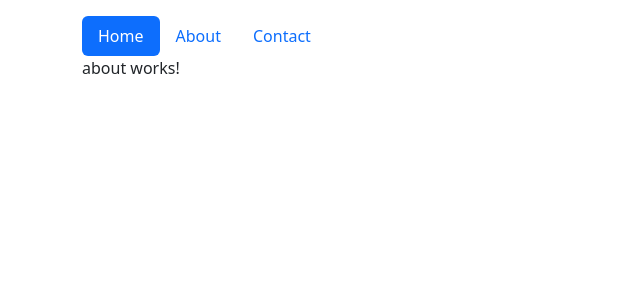
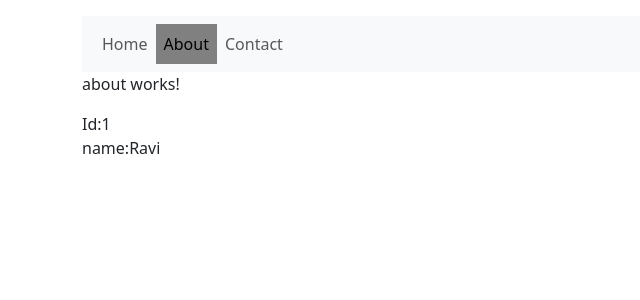
Before and after one commit to yawar2019/Student7am, an Angular app: page /about/1/Ravi in a window 1280 px wide. Shown: the top 300 px of the page, without its empty margins (0-640 px from the left). Built offline with nearby package versions, Linux system fonts and the light colour scheme.

Commit message:
updated routes

```diff
--- a/src/app/about/about.component.html
+++ b/src/app/about/about.component.html
@@ -1 +1,5 @@
 <p>about works!</p>
+
+
+<span>Id:</span>{{user.id}}<br>
+<span>name:</span>{{user.name}}<br>
--- a/src/app/about/about.component.ts
+++ b/src/app/about/about.component.ts
@@ -1,4 +1,5 @@
-import { Component } from '@angular/core';
+import { Component, OnInit } from '@angular/core';
+import { ActivatedRoute, Params } from '@angular/router';
 
 @Component({
   selector: 'app-about',
@@ -6,6 +7,32 @@
   templateUrl: './about.component.html',
   styleUrl: './about.component.css'
 })
-export class AboutComponent {
+export class AboutComponent implements OnInit{
+
+  user={
+    id:"",
+    name:""
+  }
+constructor(private route:ActivatedRoute)
+{
 
 }
+  ngOnInit(): void {
+
+    // this.user={
+    //   id:this.route.snapshot.params['id'],
+    //   name:this.route.snapshot.params['name']
+    // }
+
+    this.route.params.subscribe((data:Params)=>{
+      this.user={
+        id:data['id'],
+        name:data['name']
+      }
+    })
+
+
+  }
+
+
+}
--- a/src/app/layout/layout.component.css
+++ b/src/app/layout/layout.component.css
@@ -0,0 +1,5 @@
+.active
+{
+    background-color: gray;
+    color: white;
+}
--- a/src/app/layout/layout.component.html
+++ b/src/app/layout/layout.component.html
@@ -1,7 +1,7 @@
 
 <div class="container mt-3">
     <!-- Nav pills -->
-    <ul class="nav nav-pills" role="tablist">
+    <!-- <ul class="nav nav-pills" role="tablist">
       <li class="nav-item">
         <a class="nav-link active" data-bs-toggle="pill" routerLink="/">Home</a>
       </li>
@@ -11,7 +11,28 @@
       <li class="nav-item">
         <a class="nav-link" data-bs-toggle="pill" routerLink="/contact">Contact</a>
       </li>
-    </ul>
+    </ul> -->
+
+
+    <nav class="navbar navbar-expand-sm bg-light">
+      <div class="container-fluid">
+        <ul class="navbar-nav">
+          <li class="nav-item">
+            <a class="nav-link" routerLink="/" routerLinkActive="active" [routerLinkActiveOptions]="{exact:
+              true}">Home</a>
+          </li>
+          <li class="nav-item">
+            <a class="nav-link" [routerLink]="['/about',1,'Ravi']"
+            routerLinkActive="active" [routerLinkActiveOptions]="{exact:
+              true}">About</a>
+          </li>
+          <li class="nav-item">
+            <a class="nav-link" routerLink="/contact" routerLinkActive="active" [routerLinkActiveOptions]="{exact:
+              true}">Contact</a>
+          </li>
+        </ul>
+      </div>
+    </nav>
 
     <!-- Tab panes -->
     <div class="tab-content">
--- a/src/app/layout/layout.component.ts
+++ b/src/app/layout/layout.component.ts
@@ -1,12 +1,12 @@
 import { Component } from '@angular/core';
-import { RouterLink, RouterOutlet } from '@angular/router';
+import { RouterLink, RouterLinkActive, RouterOutlet } from '@angular/router';
 import { HomeComponent } from '../home/home.component';
 import { AboutComponent } from '../about/about.component';
 import { ContactComponent } from '../contact/contact.component';
 
 @Component({
   selector: 'app-layout',
-  imports: [RouterOutlet,HomeComponent,AboutComponent,ContactComponent,RouterLink],
+  imports: [RouterOutlet,HomeComponent,AboutComponent,ContactComponent,RouterLink,RouterLinkActive],
   templateUrl: './layout.component.html',
   styleUrl: './layout.component.css'
 })
```
